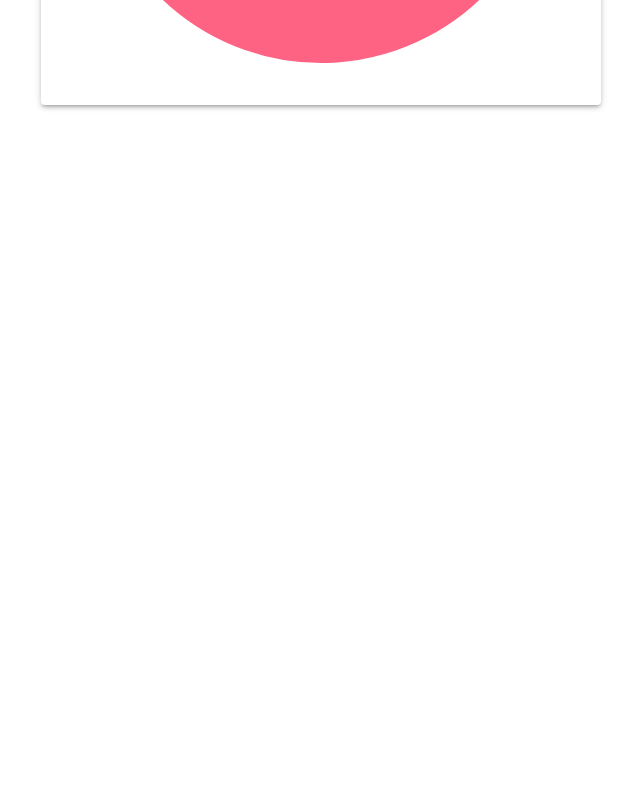
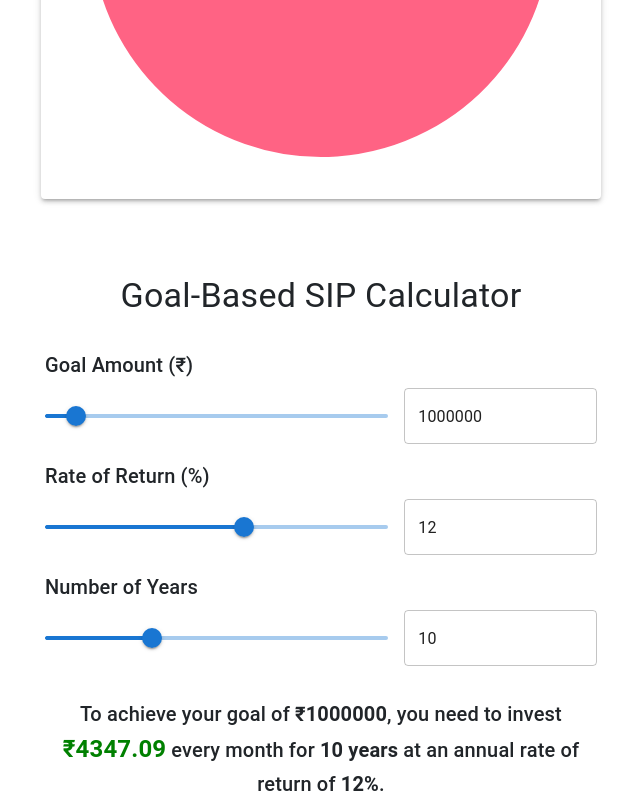
Before and after one commit to Abi506/personal-website-frontend, a React (Vite) app: page /financials in a window 1280 px wide. Shown: the part 1054-1854 px from the top of the page, without its empty margins (319-959 px from the left). Before the commit the page ends 1203 px from the top, so only its background shows below. Built offline with nearby package versions, Linux system fonts and the light colour scheme; no server answers.

Commit message:
version 6

```diff
--- a/src/App.jsx
+++ b/src/App.jsx
@@ -3,10 +3,12 @@
 import WatchLater from './components/watchLater/watchLater'
 import Nav from './components/nav/nav'
 import Financials from './components/financials/financials'
+import Affirmations from './components/affirmations/quote'
 const App=()=>{
   return(
     <>
     <Nav/>
+    <Affirmations/>
   <Routes>
     <Route exact path='/' element={<Home/>} />
     <Route exact path='/watchLater' element={<WatchLater/>}/>
--- a/src/components/affirmations/quote.jsx
+++ b/src/components/affirmations/quote.jsx
@@ -91,10 +91,10 @@
     <Carousel.Item key={quote._id}>
       <div className="d-flex flex-column align-items-center p-4">
       {window.innerWidth<'400'&&(
-          <h4 style={{padding:"15px",width:"370px"}} >"{quote.text}"</h4>
+          <h4 style={{padding:"15px",width:"370px",marginLeft:"20px"}} >"{quote.text}"</h4>
         )}
 
-        {window.innerWidth>'400'&&(
+        {window.innerWidth>'450'&&(
           <h4 style={{padding:"15px",width:"500px"}} >"{quote.text}"</h4>
         )}
         <p>- {quote.author}</p>
--- a/src/components/financials/financials.jsx
+++ b/src/components/financials/financials.jsx
@@ -1,10 +1,12 @@
 import React from 'react'
 import InvestmentCalculator from '../sipLumpsum/invesementCalculator'
+import GoalBasedSIPCalculator from '../goalBasedCalculator/goalBasedCalculator'
 import './financial.css'
 const Financials = () => {
   return (
     <div>
       <InvestmentCalculator/>
+      <GoalBasedSIPCalculator/>
     </div>
   )
 }
--- /dev/null
+++ b/src/components/goalBasedCalculator/goalBasedCalculator.jsx
@@ -0,0 +1,146 @@
+import React, { useState, useEffect } from 'react';
+import { Box, TextField, Typography, Container, Slider } from '@mui/material';
+
+const GoalBasedSIPCalculator = () => {
+  // State variables for user input and result
+  const [goalAmount, setGoalAmount] = useState(1000000); // Default value ₹10 Lakh
+  const [rateOfReturn, setRateOfReturn] = useState(12); // Default value 12%
+  const [numOfYears, setNumOfYears] = useState(10); // Default value 10 years
+  const [monthlySIP, setMonthlySIP] = useState(null);
+
+  // Handle input changes for goal amount
+  const handleGoalAmountChange = (e) => setGoalAmount(e.target.value);
+
+  // Handle input changes for rate of return
+  const handleRateOfReturnChange = (e) => setRateOfReturn(e.target.value);
+
+  // Handle input changes for number of years
+  const handleNumOfYearsChange = (e) => setNumOfYears(e.target.value);
+
+  // SIP calculation based on current values of goalAmount, rateOfReturn, and numOfYears
+  useEffect(() => {
+    const A = parseFloat(goalAmount); // Goal amount
+    const r = parseFloat(rateOfReturn) / 100 / 12; // Monthly rate of return
+    const n = parseInt(numOfYears) * 12; // Number of months (years * 12)
+
+    if (isNaN(A) || isNaN(r) || isNaN(n) || A <= 0 || r <= 0 || n <= 0) {
+      setMonthlySIP(null);
+      return;
+    }
+
+    // SIP formula: P = A / (((1 + r) ** n - 1) / r)
+    const P = A / (((1 + r) ** n - 1) / r);
+    setMonthlySIP(P.toFixed(2)); // Set the calculated monthly SIP amount
+  }, [goalAmount, rateOfReturn, numOfYears]); // Recalculate SIP when any of these values change
+
+  // Slider logic to update goal amount input
+  const handleSliderGoalAmountChange = (event, newValue) => setGoalAmount(newValue);
+
+  // Slider logic to update rate of return input
+  const handleSliderRateOfReturnChange = (event, newValue) => setRateOfReturn(newValue);
+
+  // Slider logic to update number of years input
+  const handleSliderNumOfYearsChange = (event, newValue) => setNumOfYears(newValue);
+
+  return (
+    <Container maxWidth="sm">
+      <Box sx={{ mt: 4, mb: 4, textAlign: 'center' }}>
+        <Typography variant="h4">Goal-Based SIP Calculator</Typography>
+      </Box>
+
+      {/* Goal Amount with Slider */}
+      <Box sx={{ mb: 2 }}>
+        <Typography variant="h6" gutterBottom>
+          Goal Amount (₹)
+        </Typography>
+        <Box sx={{ display: 'flex', alignItems: 'center' }}>
+          <Slider
+            value={goalAmount}
+            onChange={handleSliderGoalAmountChange}
+            aria-labelledby="goal-amount-slider"
+            valueLabelDisplay="auto"
+            valueLabelFormat={(value) => `₹${value}`}
+            min={100000} // minimum value for goal
+            max={10000000} // maximum value for goal (10 million)
+            step={100000} // step size (100k)
+            sx={{ width: '80%' }}
+          />
+          <TextField
+            value={goalAmount}
+            onChange={handleGoalAmountChange}
+            type="number"
+            variant="outlined"
+            sx={{ marginLeft: 2 }}
+          />
+        </Box>
+      </Box>
+
+      {/* Rate of Return with Slider */}
+      <Box sx={{ mb: 2 }}>
+        <Typography variant="h6" gutterBottom>
+          Rate of Return (%)
+        </Typography>
+        <Box sx={{ display: 'flex', alignItems: 'center' }}>
+          <Slider
+            value={rateOfReturn}
+            onChange={handleSliderRateOfReturnChange}
+            aria-labelledby="rate-of-return-slider"
+            valueLabelDisplay="auto"
+            valueLabelFormat={(value) => `${value}%`}
+            min={1} // minimum rate of return
+            max={20} // maximum rate of return
+            step={0.5} // step size for rate of return
+            sx={{ width: '80%' }}
+          />
+          <TextField
+            value={rateOfReturn}
+            onChange={handleRateOfReturnChange}
+            type="number"
+            variant="outlined"
+            sx={{ marginLeft: 2 }}
+          />
+        </Box>
+      </Box>
+
+      {/* Number of Years with Slider */}
+      <Box sx={{ mb: 2 }}>
+        <Typography variant="h6" gutterBottom>
+          Number of Years
+        </Typography>
+        <Box sx={{ display: 'flex', alignItems: 'center' }}>
+          <Slider
+            value={numOfYears}
+            onChange={handleSliderNumOfYearsChange}
+            aria-labelledby="num-of-years-slider"
+            valueLabelDisplay="auto"
+            valueLabelFormat={(value) => `${value} years`}
+            min={1} // minimum number of years
+            max={30} // maximum number of years
+            step={1} // step size for years
+            sx={{ width: '80%' }}
+          />
+          <TextField
+            value={numOfYears}
+            onChange={handleNumOfYearsChange}
+            type="number"
+            variant="outlined"
+            sx={{ marginLeft: 2 }}
+          />
+        </Box>
+      </Box>
+
+      {/* Displaying the SIP result */}
+      {monthlySIP && (
+        <Box sx={{ mt: 4, textAlign: 'center' }}>
+          <Typography variant="h6">
+            To achieve your goal of <strong>₹{goalAmount}</strong>, you need to invest{' '}
+            <strong style={{ fontSize: '1.5rem', color: 'green' }}>₹{monthlySIP}</strong> every month for{' '}
+            <strong>{numOfYears} years</strong> at an annual rate of return of <strong>{rateOfReturn}%</strong>.
+          </Typography>
+        </Box>
+      )}
+    </Container>
+  );
+};
+
+export default GoalBasedSIPCalculator;
--- a/src/components/home/home.jsx
+++ b/src/components/home/home.jsx
@@ -9,12 +9,9 @@
 const Home = () => {
   return (
     <Container className='home-container'>
-   <Affirmations/>
    <div className='task-prioriter-container'>
    <TaskPrioriter/>
    </div>
-   <Book/>
-   <DisplayPdf/>
     </Container>
   )
 }
--- a/src/components/taskPrioriter/taskPrioriter.jsx
+++ b/src/components/taskPrioriter/taskPrioriter.jsx
@@ -147,7 +147,7 @@
                 </tbody>
             </Table>
 
-            <Button variant='primary' onClick={() => setShowForm(!showForm)}>
+            <Button variant='primary' onClick={() => setShowForm(!showForm)} style={{marginBottom:"20px"}}>
                 {showForm ? 'Cancel' : 'Add New Task'}
             </Button>
             {showForm && (
```
